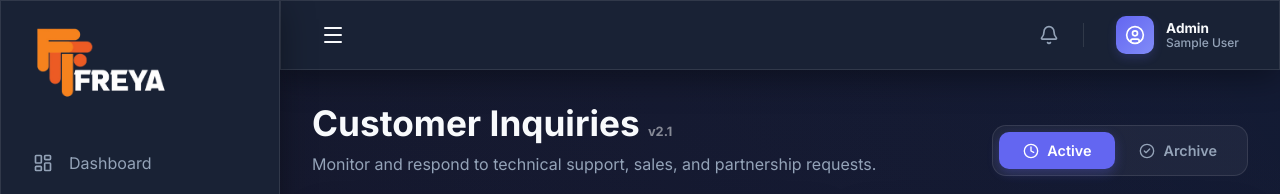
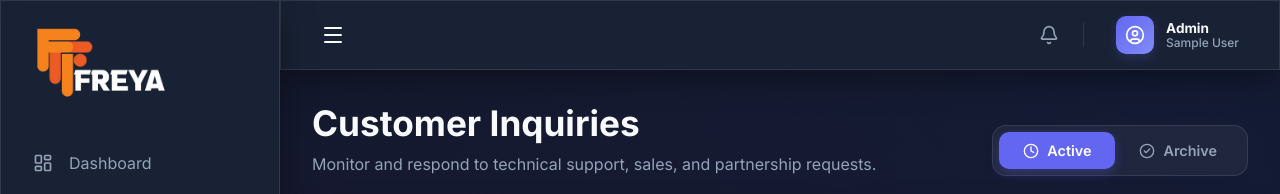
Before and after one commit to mjpaloa/Freya, a React (Vite) app in the folder product-admin/: page /inquiries in a window 1280 px wide. Shown: the top 194 px of the page. Built offline with nearby package versions, Linux system fonts and the light colour scheme; no server answers; sample sign-in values are in the browser's storage.

Commit message:
Remove inquiry version tag

```diff
--- a/product-admin/src/pages/InquiryManagement.tsx
+++ b/product-admin/src/pages/InquiryManagement.tsx
@@ -138,7 +138,7 @@ const InquiryManagement: React.FC = () => {
       <div className="inquiries-page animate-fade-in">
         <div className="inquiry-header">
           <div className="header-title-section">
-            <h1>Customer Inquiries <span style={{ fontSize: '0.8rem', opacity: 0.5 }}>v2.1</span></h1>
+            <h1>Customer Inquiries</h1>
             <p>Monitor and respond to technical support, sales, and partnership requests.</p>
           </div>
 
```
